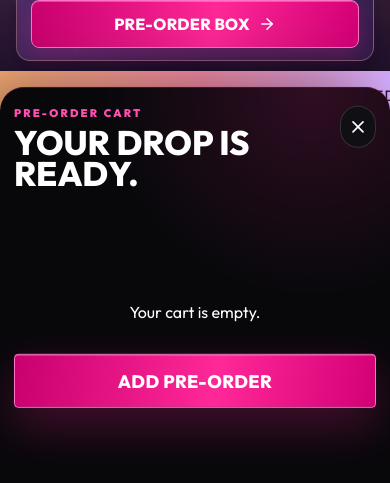
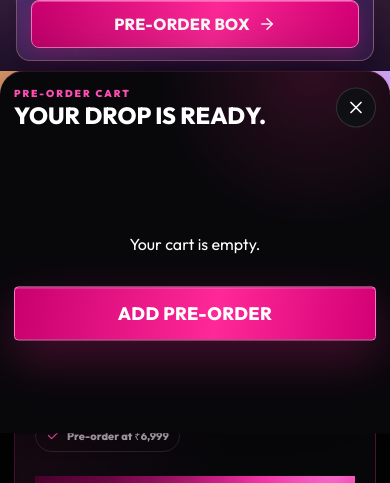
Before and after one commit to kunalvish20/projectvi, a React (Vite) app: page / in a window 390 px wide. Shown: the part 803-1286 px from the top of the page. Built offline with nearby package versions, Linux system fonts and the light colour scheme; no server answers; the database is empty.

Commit message:
Fit mobile cart drawer and collapse charges

```diff
--- a/src/components/CartDrawer.jsx
+++ b/src/components/CartDrawer.jsx
@@ -1,4 +1,4 @@
-import {ArrowRight, Minus, Plus, X} from 'lucide-react';
+import {ArrowRight, ChevronDown, Minus, Plus, X} from 'lucide-react';
 import {useEffect} from 'react';
 import {BOX_ITEMS, PRODUCT} from '../data/catalog';
 import {useStore} from '../context/StoreContext';
@@ -53,15 +53,22 @@ export function CartDrawer() {
 
             <div className="cart-drawer-summary">
               <div><span>Subtotal</span><b>{format(subtotal)}</b></div>
+              <div className="cart-drawer-charge-row"><span>Delivery</span><b>FREE</b></div>
+              <div className="cart-drawer-charge-row"><span>Handling charge</span><b>{format(handlingFee)}</b></div>
+              <details className="cart-drawer-charge-details">
+                <summary>View delivery &amp; handling <ChevronDown size={16} aria-hidden="true" /></summary>
                 <div><span>Delivery</span><b>FREE</b></div>
                 <div><span>Handling charge</span><b>{format(handlingFee)}</b></div>
+              </details>
               <div className="total"><span>Total</span><b>{format(total)}</b></div>
             </div>
 
+            <div className="cart-drawer-actions">
               <button className="secondary-preorder-btn cart-drawer-checkout" onClick={checkout}>
                 CHECKOUT NOW <ArrowRight size={20} />
               </button>
               <button className="cart-drawer-soft" onClick={closeCartDrawer}>Keep exploring</button>
+            </div>
           </>
         ) : (
           <div className="cart-drawer-empty">
--- a/src/styles.css
+++ b/src/styles.css
@@ -2562,12 +2562,14 @@ body.drawer-lock { overflow: hidden; }
   padding: 14px 0;
   border-bottom: 1px solid rgba(255,255,255,.1);
 }
+.cart-drawer-charge-details { display: none; }
 
 .cart-drawer-summary .total {
   font-size: 22px;
   color: #fff;
 }
 
+.cart-drawer-actions { display: grid; gap: 18px; }
 .cart-drawer-checkout { margin-top: 4px; }
 .cart-drawer-soft {
   min-height: 46px;
@@ -2729,16 +2731,42 @@ body.drawer-lock { overflow: hidden; }
     top: auto;
     right: auto;
     width: 100%;
-    height: min(64vh, 570px);
+    height: auto;
+    max-height: calc(100svh - 12px);
+    max-height: calc(100dvh - 12px);
+    gap: 12px;
     border-left: 0;
     border-top: 1px solid rgba(255, 69, 174, .3);
     border-radius: 24px 24px 0 0;
-    padding: 18px 14px calc(18px + env(safe-area-inset-bottom));
+    padding: 16px 14px calc(14px + env(safe-area-inset-bottom));
+    overscroll-behavior: contain;
     transform: translateY(108%);
   }
   .cart-drawer-shell.is-open .cart-drawer { transform: translateY(0); }
-  .cart-drawer-head h2 { font-size: 34px; }
-  .cart-drawer-item { grid-template-columns: 96px 1fr; }
+  .cart-drawer-head { align-items: center; gap: 10px; }
+  .cart-drawer-head h2 { margin-top: 4px; font-size: clamp(23px, 6vw, 28px); line-height: 1; }
+  .cart-drawer-head .secondary-kicker { margin: 0; font-size: 10px; }
+  .cart-drawer-close { flex: 0 0 40px; width: 40px; height: 40px; }
+  .cart-drawer-item { grid-template-columns: 80px minmax(0, 1fr); gap: 11px; padding: 9px; }
+  .cart-drawer-item b { margin: 4px 0; font-size: 16px; }
+  .cart-drawer-item small { font-size: 9px; line-height: 1.2; }
+  .drawer-qty { margin-top: 7px; min-height: 34px; }
+  .cart-drawer-summary { margin-top: 0; }
+  .cart-drawer-summary > div { padding: 9px 0; font-size: 14px; }
+  .cart-drawer-summary .cart-drawer-charge-row { display: none; }
+  .cart-drawer-charge-details { display: block; border-bottom: 1px solid rgba(255,255,255,.1); }
+  .cart-drawer-charge-details summary { display: inline-flex; align-items: center; gap: 6px; min-height: 39px; color: #d8afc7; font-size: 12px; font-weight: 700; text-decoration: underline; text-underline-offset: 3px; cursor: pointer; list-style: none; }
+  .cart-drawer-charge-details summary::-webkit-details-marker { display: none; }
+  .cart-drawer-charge-details summary svg { transition: transform .18s ease; }
+  .cart-drawer-charge-details[open] summary svg { transform: rotate(180deg); }
+  .cart-drawer-charge-details summary:focus-visible { outline: 2px solid #ff8dc7; outline-offset: 3px; }
+  .cart-drawer-charge-details > div { display: flex; justify-content: space-between; gap: 12px; padding: 5px 0 9px; color: #c8bec7; font-size: 13px; }
+  .cart-drawer-charge-details > div b { color: #fff; }
+  .cart-drawer-charge-details > div:first-of-type b { color: #9df0b4; }
+  .cart-drawer-summary .total { font-size: 18px; }
+  .cart-drawer-actions { position: sticky; bottom: 0; z-index: 1; gap: 8px; padding-top: 4px; background: #08080b; }
+  .cart-drawer-checkout { min-height: 48px; margin-top: 0; font-size: 16px; }
+  .cart-drawer-soft { min-height: 40px; font-size: 13px; }
 }
 
 @media (max-width: 390px) {
@@ -2749,7 +2777,6 @@ body.drawer-lock { overflow: hidden; }
     --box-d: 78px;
   }
   .secondary-box-front strong { font-size: 48px; }
-  .cart-drawer { height: 68vh; }
 }
 
 @media (max-width: 640px) {
```
Lines whose indentation alone changed are shown as unchanged.
